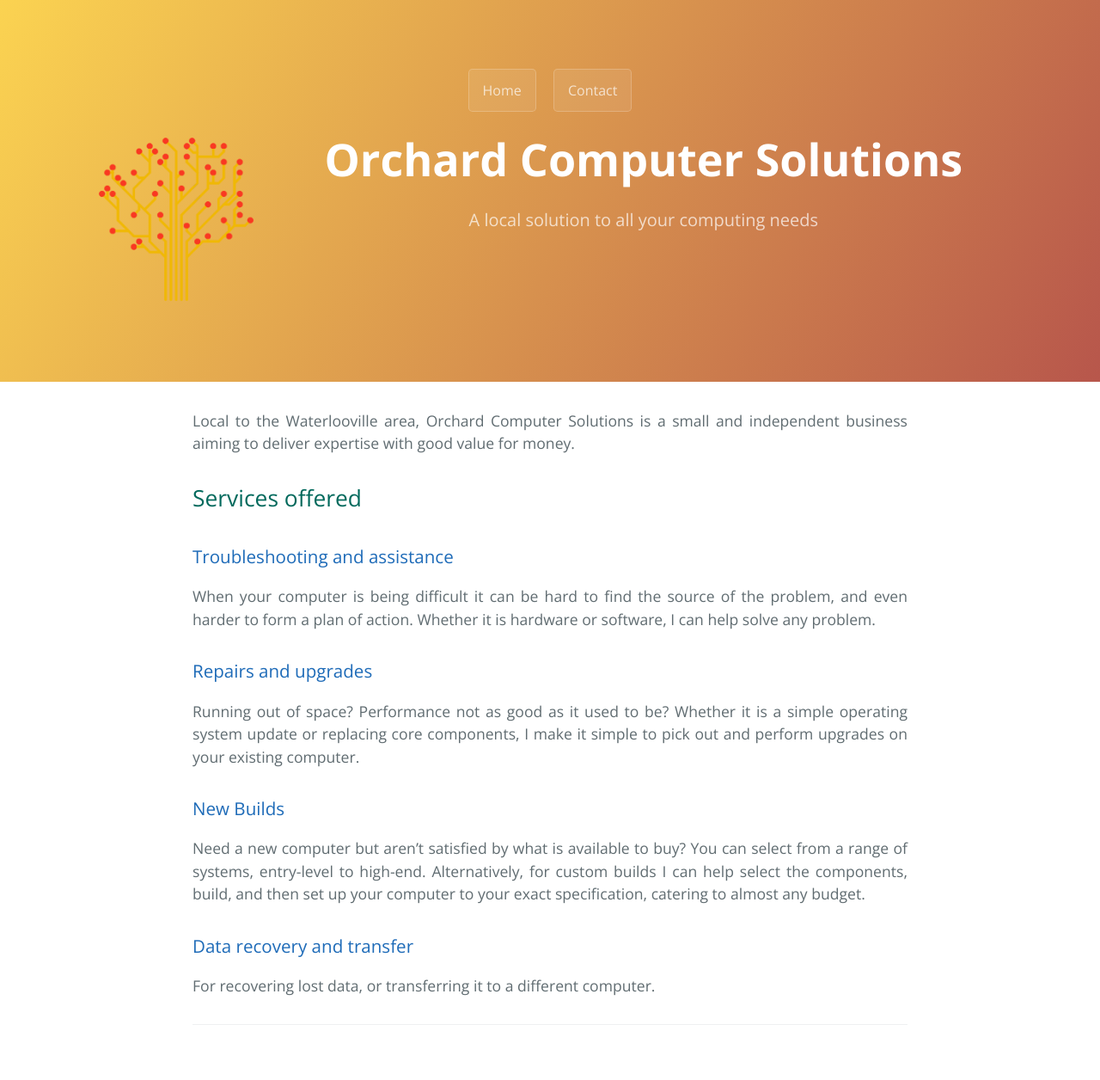
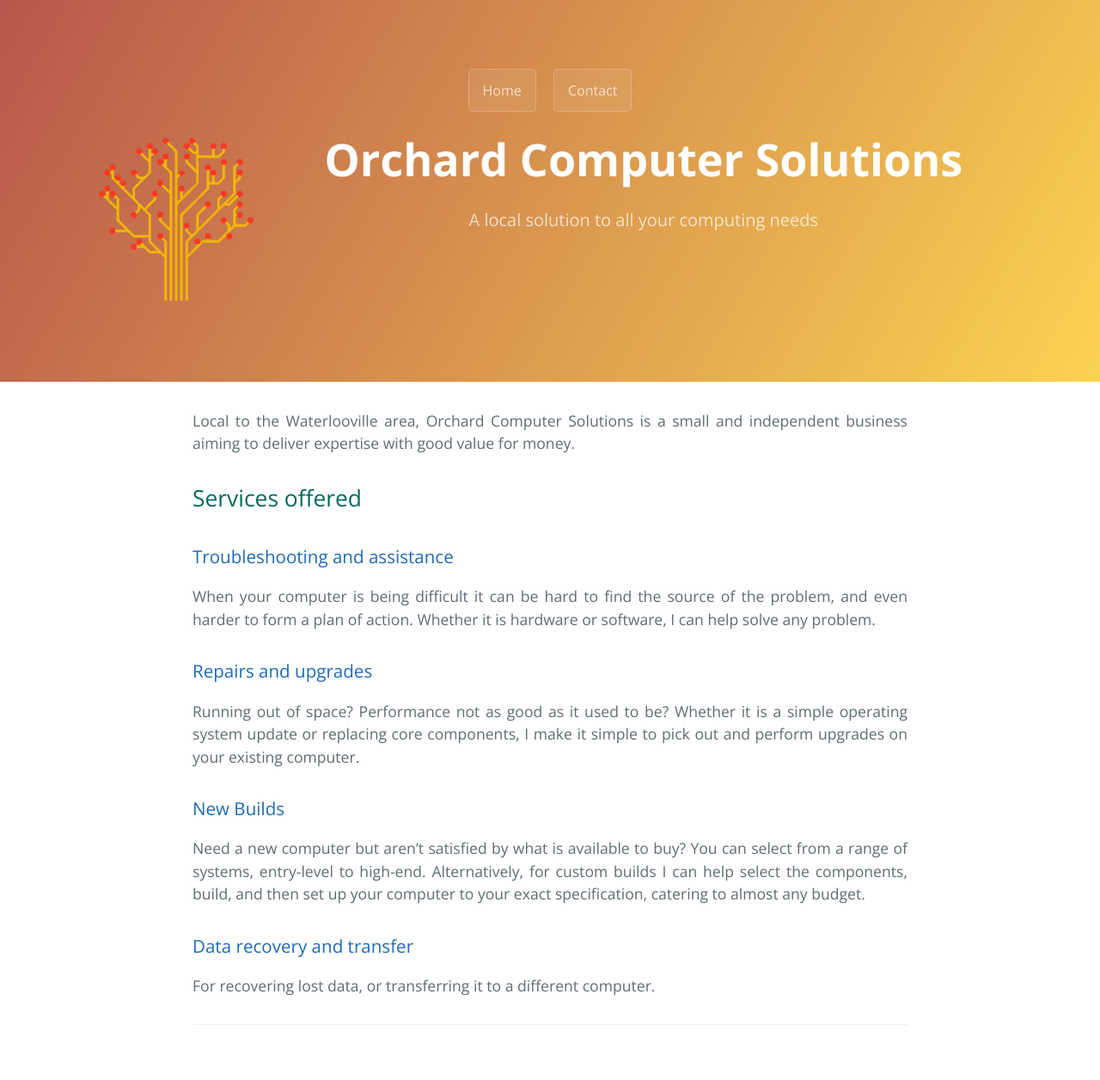
Before and after one commit to OrchardComputerSolutions/OrchardComputerSolutions.github.io, a Jekyll site: the page built from index.md, in a window 1280 px wide. Shown: the whole page at 86% size. Built offline with Jekyll 4.4.1, drawn with Linux system fonts in a browser that asks for light colours.

Commit message:
Update variables.scss

```diff
--- a/_sass/variables.scss
+++ b/_sass/variables.scss
@@ -5,8 +5,8 @@ $medium-breakpoint: 42em !default;
 // Headers
 $header-heading-color: #fff !default;
 $header-backbackground-color: #757575 !default;
-$header-bg-color: #f9382280 !default;
-$header-bg-color-secondary: #fbd351 !default;
+$header-bg-color: #fbd351 !default;
+$header-bg-color-secondary: #f9382280 !default;
 
 // Text
 $section-headings-color: #00695c !default;
```
